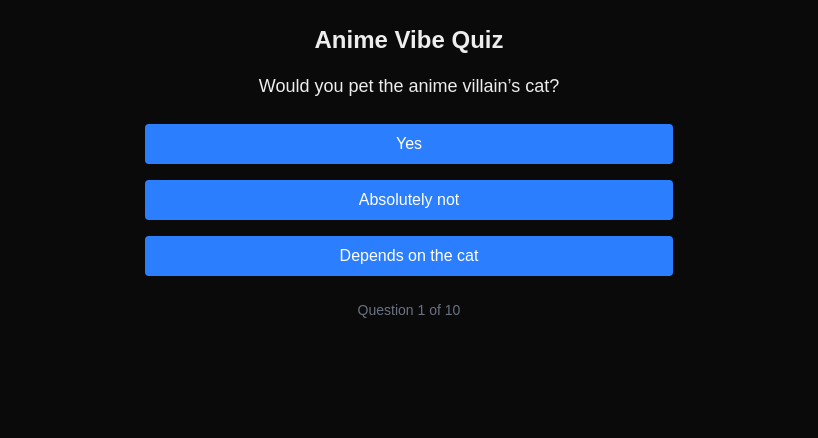
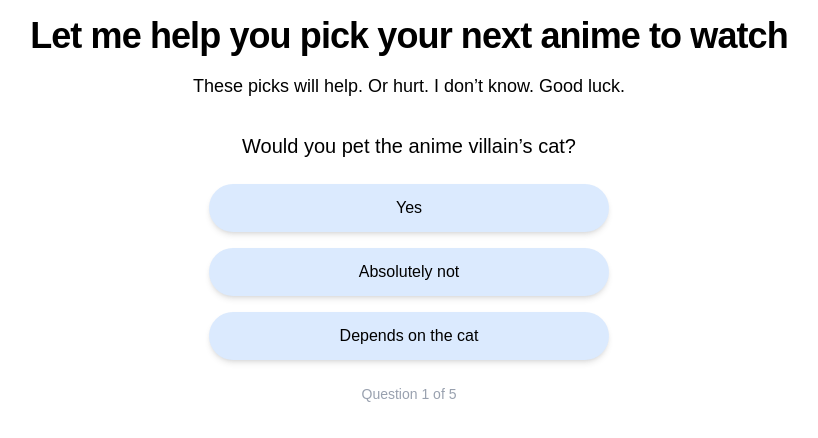
Before and after one commit to jeanyang0519/anime-recommender, a Next.js app: page / in a window 1280 px wide. Shown: the top 438 px of the page, without its empty margins (231-1049 px from the left). Built offline with nearby package versions, Linux system fonts and the light colour scheme.

Commit message:
update card style

```diff
--- a/package.json
+++ b/package.json
@@ -9,6 +9,7 @@
     "lint": "next lint"
   },
   "dependencies": {
+    "@next/font": "^14.2.15",
     "next": "15.2.4",
     "react": "^19.0.0",
     "react-dom": "^19.0.0"
--- a/src/app/globals.css
+++ b/src/app/globals.css
@@ -5,22 +5,16 @@
   --foreground: #171717;
 }
 
-@theme inline {
-  --color-background: var(--background);
-  --color-foreground: var(--foreground);
-  --font-sans: var(--font-geist-sans);
-  --font-mono: var(--font-geist-mono);
-}
-
 @media (prefers-color-scheme: light) {
   :root {
-    --background: #0a0a0a;
+    --background: #ffffff;
     --foreground: #ededed;
   }
 }
 
 body {
   background: var(--background);
-  color: var(--foreground);
+  color: black;
   font-family: Arial, Helvetica, sans-serif;
+
 }
--- a/src/app/page.tsx
+++ b/src/app/page.tsx
@@ -20,7 +20,7 @@ export default function HomePage() {
   const [recommendations, setRecommendations] = useState<any[] | null>(null);
 
   useEffect(() => {
-    const selected = shuffle(QUESTIONS).slice(0, 10);
+    const selected = shuffle(QUESTIONS).slice(0, 5);
     setShuffledQuestions(selected);
   }, []);
 
@@ -28,7 +28,7 @@ export default function HomePage() {
     const nextAnswers = [...answers, { q: shuffledQuestions[current].question, a: option.label, genre: option.genre }];
     setAnswers(nextAnswers);
 
-    if (current + 1 < 10) {
+    if (current + 1 < shuffledQuestions.length) {
       setCurrent(current + 1);
     } else {
       getRecommendations(nextAnswers);
@@ -49,42 +49,78 @@ export default function HomePage() {
     }
   };
 
+  const restartQuiz = () => {
+    setShuffledQuestions(shuffle(QUESTIONS).slice(0, 5));
+    setCurrent(0);
+    setAnswers([]);
+    setRecommendations(null);
+  };
+
   if (recommendations) {
     return (
-      <div className="p-6 max-w-xl mx-auto">
-        <h1 className="text-2xl font-bold mb-4">Your Anime Recommendations</h1>
-        {recommendations.map((anime, index) => (
-          <div key={index} className="mb-6 border p-4 rounded shadow">
-            <h2 className="text-xl font-semibold">{anime.title.romaji}</h2>
-            <img src={anime.coverImage.large} alt={anime.title.romaji} className="w-40 mt-2" />
-            <p className="text-sm mt-2">{anime.description?.slice(0, 200)}...</p>
-          </div>
-        ))}
+      <div className="p-8 max-w-full mx-auto text-center">
+        <h1 className="text-4xl font-extrabold mb-6 tracking-tight">✨ This is meant to be ✨</h1>
+        <p className="text-lg mb-8">These are the anime the universe (and your choices) screamed at us to show you:</p>
+        <div className="overflow-x-auto w-full px-4 pb-8">
+        <div className="flex gap-6 snap-x snap-mandatory justify-center w-fit mx-auto">
+          {recommendations.map((anime, index) => (
+            <div
+              key={index}
+              className="w-80 shrink-0 snap-center bg-white text-black bg-opacity-80 p-6 rounded-2xl shadow-md border border-white/20"
+            >
+              <h2 className="text-2xl font-semibold mb-2">{anime.title.romaji}</h2>
+              <img
+                src={anime.coverImage.large}
+                alt={anime.title.romaji}
+                className="w-48 mx-auto rounded-lg"
+              />
+              <p
+                className="text-base text-left mt-4"
+                dangerouslySetInnerHTML={{
+                  __html: anime.description,
+                }}
+              />
+            </div>
+          ))}
+        </div>
+      </div>
+
+
+
+
+
+        <button
+          onClick={restartQuiz}
+          className="border-2 mt-6 px-6 py-3 rounded-full bg-yellow-100 hover:bg-yellow-250 text-black font-semibold shadow-md"
+        >
+          Back to home
+        </button>
       </div>
     );
   }
 
-  if (shuffledQuestions.length === 0) return <p className="p-6">Loading...</p>;
+  if (shuffledQuestions.length === 0) return <p className="p-6 text-center">Loading the chaos...</p>;
 
   const q = shuffledQuestions[current];
 
   return (
-    <div className="p-6 max-w-xl mx-auto text-center">
-      <h1 className="text-2xl font-bold mb-4">Anime Vibe Quiz</h1>
-      <p className="text-lg mb-6">{q.question}</p>
-      <div className="flex flex-col gap-4">
+    <div className="p-4 mx-auto text-center">
+      <h1 className="text-4xl font-extrabold mb-4 tracking-tight">Let me help you pick your next anime to watch</h1>
+      <p className="text-lg mb-8">These picks will help. Or hurt. I don’t know. Good luck.</p>
+      <p className="text-xl font-medium mb-6">{q.question}</p>
+      <div className="w-100 mx-auto flex flex-col gap-4">
         {q.options.map((option, i) => (
           <button
             key={i}
             onClick={() => handleAnswer(option)}
-            className="bg-blue-500 text-white py-2 px-4 rounded hover:bg-blue-600"
+            className="bg-blue-100 text-black py-3 px-6 rounded-full hover:bg-blue-400 transition-all shadow-md"
           >
             {option.label}
           </button>
         ))}
       </div>
-      <p className="mt-6 text-sm text-gray-500">
-        Question {current + 1} of 10
+      <p className="mt-6 text-sm text-gray-400">
+        Question {current + 1} of 5
       </p>
     </div>
   );
```
Also changed, not shown: 1 other file (tests, documents, lock files or other folders).
